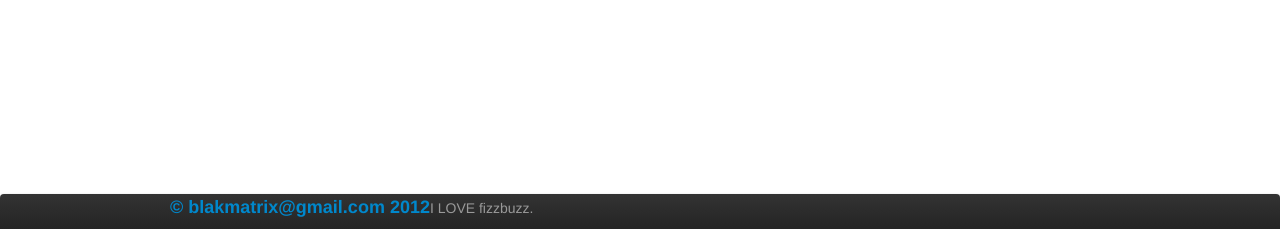
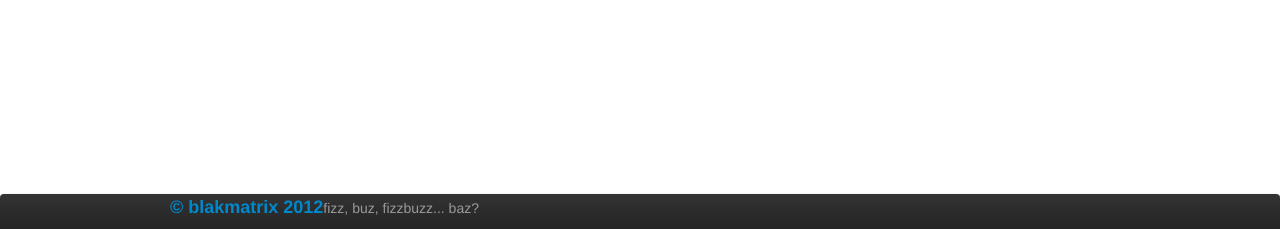
Before and after one commit to blakmatrix/fizzbuzz, a Node server app: template views/layout.jade in a window 1280 px wide. Shown: the part 571-800 px from the top of the page. Run offline with Node 20, Linux system fonts and the light colour scheme; the template is opened without the code that fills it: most values are stand-ins (such as "Sample title", 1, 10 or a date in 2020); some libraries are stand-ins or nearby versions; some web fonts are replaced.

Commit message:
diednt like my e-mail in view nor the love

```diff
--- a/package.json
+++ b/package.json
@@ -2,7 +2,7 @@
   "author": "Farrin A. Reid <blakmatrix@gmail.com> (blakmatrix.com)",
   "description": "fizz,buzz,fizzbuzz... baz?",
   "name": "fizzbuzz",
-  "version": "0.0.1-4",
+  "version": "0.0.1-5",
   "homepage": "https://github.com/blakmatrix/fizzbuzz",
   "repository": {
     "type": "git",
--- a/views/layout.jade
+++ b/views/layout.jade
@@ -13,5 +13,5 @@ div.footer(style='text-decorations: none; height: 35px; position: fixed; bottom:
   div.navbar-inner
     div.container
       h3
-        a(href='https://github.com/blakmatrix', style='text-decorations: none;') &copy; blakmatrix@gmail.com 2012
-        small I LOVE fizzbuzz.
+        a(href='https://github.com/blakmatrix', style='text-decorations: none;') &copy; blakmatrix 2012
+        small fizz, buz, fizzbuzz... baz?
```
